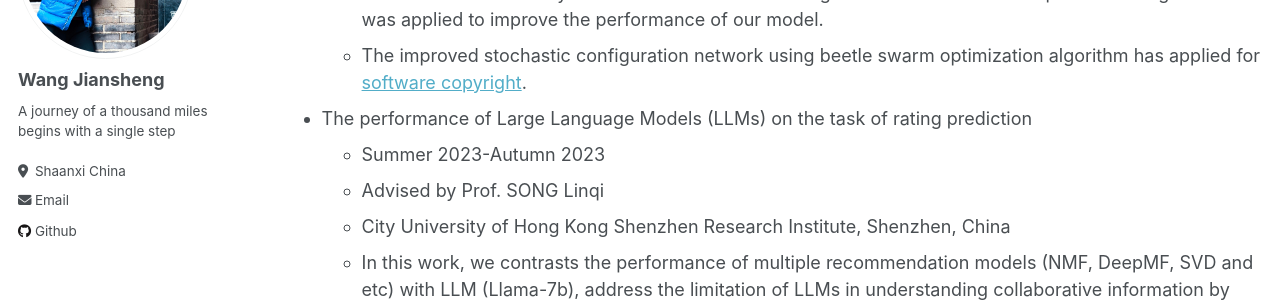
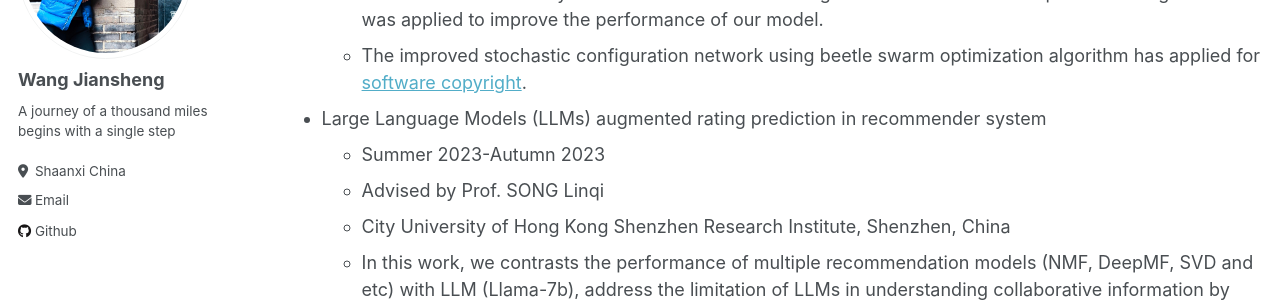
Before and after one commit to Servais-Ja/Jiansheng-Wang.github.io, a Jekyll site: the page built from _pages/cv.md, in a window 1280 px wide and 900 px high, scrolled down 835 px. Shown: the part 152-454 px from the top of the window. Built offline with Jekyll 4.4.1, drawn with Linux system fonts in a browser that asks for light colours.

Commit message:
Update cv.md

```diff
--- a/_pages/cv.md
+++ b/_pages/cv.md
@@ -35,7 +35,7 @@ Academic & research experiences
   * In this work, we analyzed the vibration signal of power transformer. Composite multiscale slope entropy was utilized in our study as the features of vibration signals. And beetle swarm optimization algorithm was applied to improve the performance of our model.
   * The improved stochastic configuration network using beetle swarm optimization algorithm has applied for [software copyright](https://servais-ja.github.io/Jiansheng-Wang.github.io/files/Software_copyright_BSO_SCN.pdf).
 
-* The performance of Large Language Models (LLMs) on the task of rating prediction
+* Large Language Models (LLMs) augmented rating prediction in recommender system
   * Summer 2023-Autumn 2023
   * Advised by Prof. SONG Linqi
   * City University of Hong Kong Shenzhen Research Institute, Shenzhen, China
```
